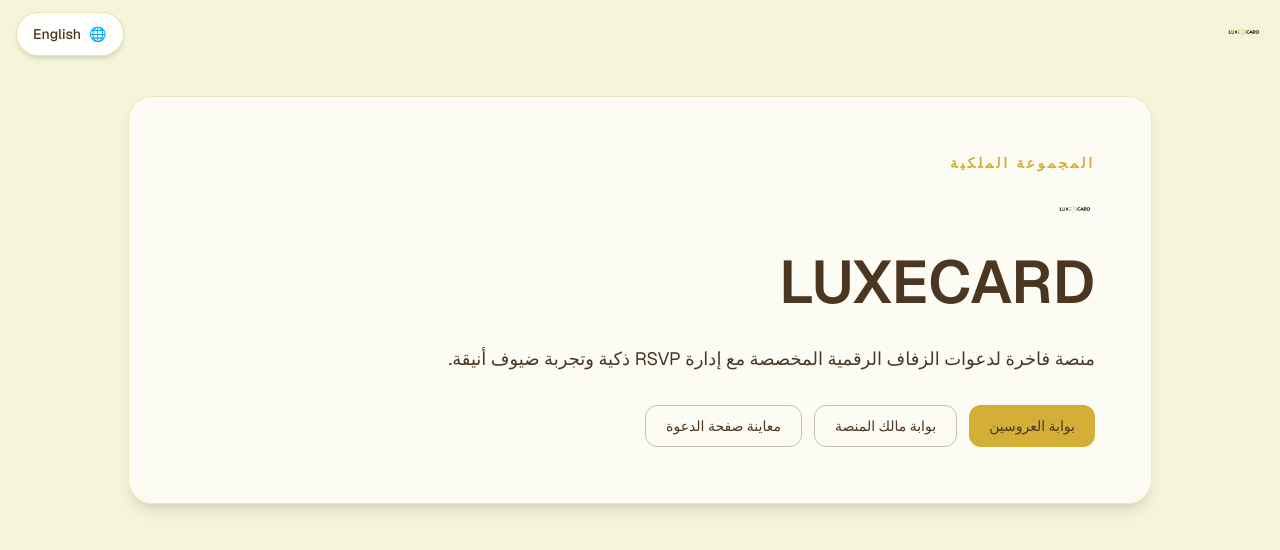
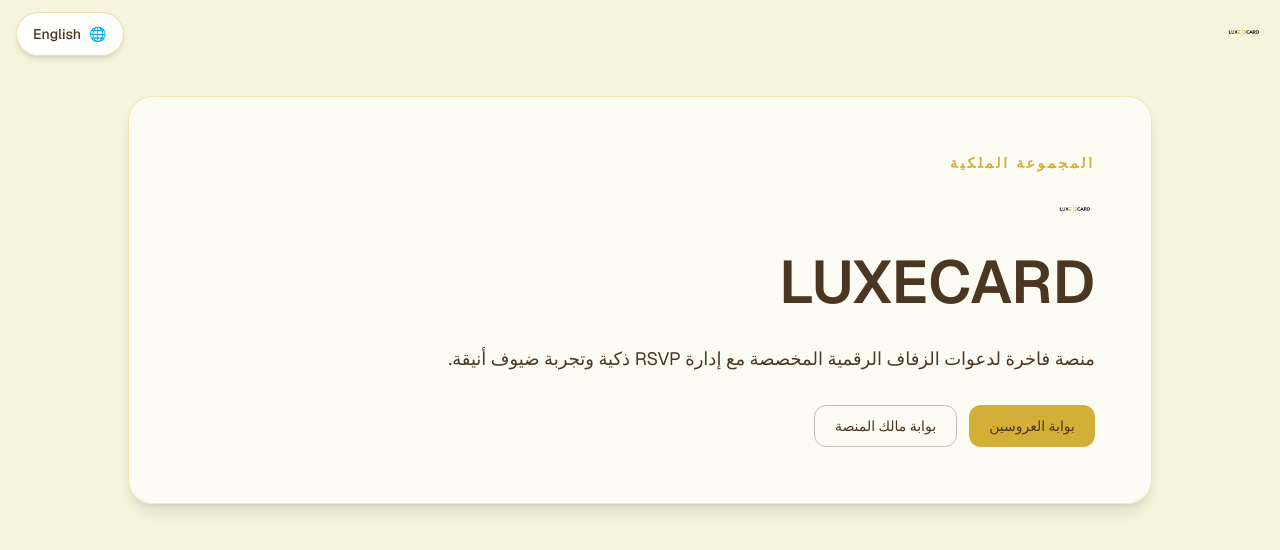
Before and after one commit to deaaalsafadi44-png/luxe-ecard, a Next.js app in the folder vowlink-frontend/: page / in a window 1280 px wide. Shown: the top 550 px of the page. Built offline with nearby package versions, Linux system fonts and the light colour scheme.

Commit message:
حذف زر معاينة الدعوة من الصفحة الرئيسية

```diff
--- a/vowlink-frontend/app/page.tsx
+++ b/vowlink-frontend/app/page.tsx
@@ -33,12 +33,6 @@
           >
             {t("openPlatformPortal")}
           </Link>
-          <Link
-            href="/sample-wedding?guest=family-name"
-            className="inline-flex min-h-11 items-center justify-center rounded-xl border border-royal-brown/30 px-5 py-2.5 text-center text-sm font-medium sm:min-h-0"
-          >
-            {t("previewInvitationRoute")}
-          </Link>
         </nav>
       </section>
     </main>
```
